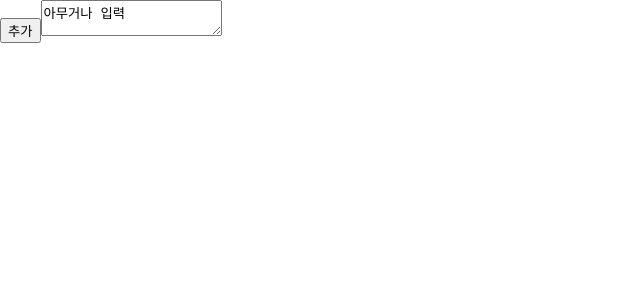
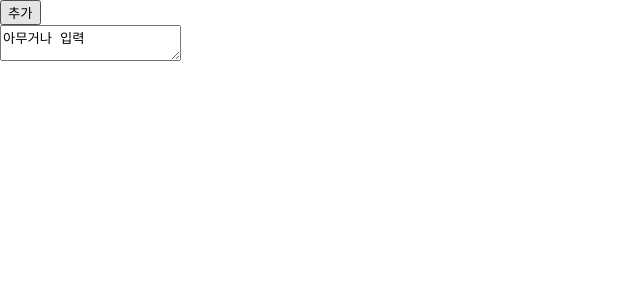
Before and after one commit to floating-points/notes-app, a React (Create React App) app: page / in a window 1280 px wide. Both pictures are taken after a click on the button "추가". Shown: the top 300 px of the page, without its empty margins (0-640 px from the left). Built offline with nearby package versions, Linux system fonts and the light colour scheme.

Commit message:
textarea 속성 block으로 변경

```diff
--- a/src/components/Note/Note.jsx
+++ b/src/components/Note/Note.jsx
@@ -1,7 +1,7 @@
 function Note() {
     return (
-        <textarea>
-           아무거나 입력
+        <textarea style={{display: "block"}}>
+        아무거나 입력
         </textarea>
     )
 }
```
Also changed, not shown: 1 other file (tests, documents, lock files or other folders).
